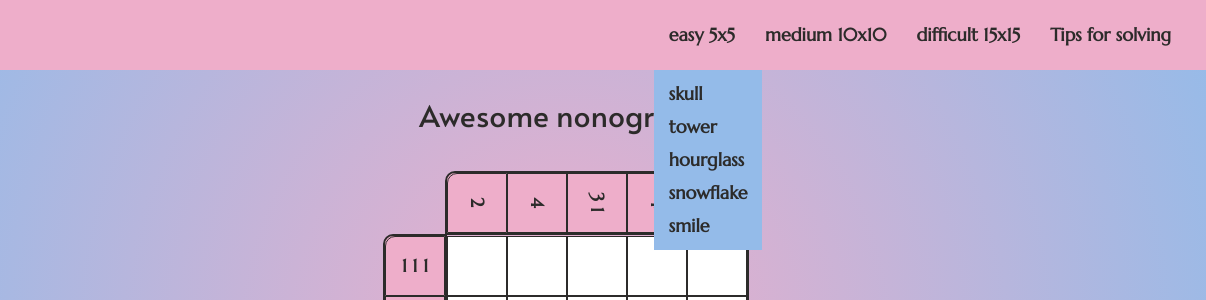
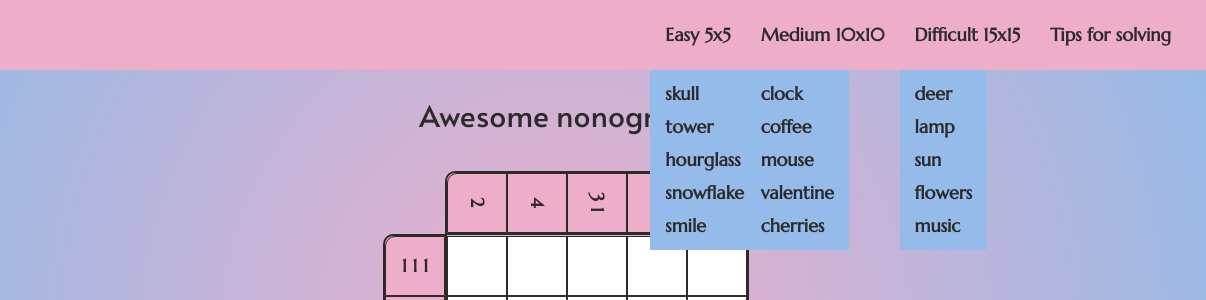
Before and after one commit to Kinkandju/nonograms, a website with bundled scripts: page index.html in a window 1280 px wide. Shown: the top 300 px of the page, 74-1280 px from the left. Built offline with nearby package versions, Linux system fonts and the light colour scheme.

Commit message:
feat: add new sub lists for medium and difficult categories

```diff
--- a/index.html
+++ b/index.html
@@ -29,7 +29,12 @@
   <body class="page">
     <header class="page__header header">
   <div class="header__container">
-    <img class="header__logo" src="/assets/img/nonograms.jpg" width="50" height="50" alt="Logo"></img>
+    <img class="header__logo"
+         src="/assets/img/nonograms.jpg"
+         width="50"
+         height="50"
+         alt="Logo"
+    ></img>
 
     <div class="header__menu menu">
       <div class="menu__icon">
@@ -39,7 +44,7 @@
       <nav class="menu__navigation">
         <ul class="menu__list">
           <li class="menu__item">
-            <span class="menu__category">easy 5x5</span>
+            <span class="menu__category">Easy 5x5</span>
             <ul class="menu__sub-list">
                 <li class="menu__sub-item">skull</li>
                 <li class="menu__sub-item">tower</li>
@@ -49,14 +54,29 @@
             </ul>
           </li>
           <li class="menu__item">
-            <span class="menu__category">medium 10x10</span>
+            <span class="menu__category">Medium 10x10</span>
+            <ul class="menu__sub-list">
+              <li class="menu__sub-item">clock</li>
+              <li class="menu__sub-item">coffee</li>
+              <li class="menu__sub-item">mouse</li>
+              <li class="menu__sub-item">valentine</li>
+              <li class="menu__sub-item">cherries</li>
+          </ul>
           </li>
           <li class="menu__item">
-            <span class="menu__category">difficult 15x15</span>
+            <span class="menu__category">Difficult 15x15</span>
+            <ul class="menu__sub-list">
+              <li class="menu__sub-item">deer</li>
+              <li class="menu__sub-item">lamp</li>
+              <li class="menu__sub-item">sun</li>
+              <li class="menu__sub-item">flowers</li>
+              <li class="menu__sub-item">music</li>
+          </ul>
           </li>
           <li class="menu__item">
-            <a class="menu__link link" href="https://nonograms-katana.fandom.com/wiki/Tips_for_solving">
-              Tips for solving
+            <a class="menu__link link"
+               href="https://nonograms-katana.fandom.com/wiki/Tips_for_solving">
+               Tips for solving
             </a>
           </li>
         </ul>
@@ -87,9 +107,15 @@
         </div>
 
         <div class="game__sounds">
-          <audio class="game__sound sound sound_crossed" src="assets/sounds/crossed-click.mp3"></audio>
-          <audio class="game__sound sound sound_empty" src="assets/sounds/empty-click.mp3"></audio>
-          <audio class="game__sound sound sound_filled" src="assets/sounds/filled-click.mp3"></audio>
+          <audio class="game__sound sound sound_crossed"
+                 src="assets/sounds/crossed-click.mp3">
+          </audio>
+          <audio class="game__sound sound sound_empty"
+                 src="assets/sounds/empty-click.mp3">
+          </audio>
+          <audio class="game__sound sound sound_filled"
+                 src="assets/sounds/filled-click.mp3">
+          </audio>
         </div>
 
         <div class="game__sectoring">
@@ -132,7 +158,9 @@
     </div>
 
     <div class="game__modal modal">
-      <audio class="modal__sound" src="assets/sounds/applause.mp3"></audio>
+      <audio class="modal__sound"
+             src="assets/sounds/applause.mp3">
+      </audio>
 
       <p class="modal__text"></p>
       <button class="modal__button button">Return to game</button>
```
